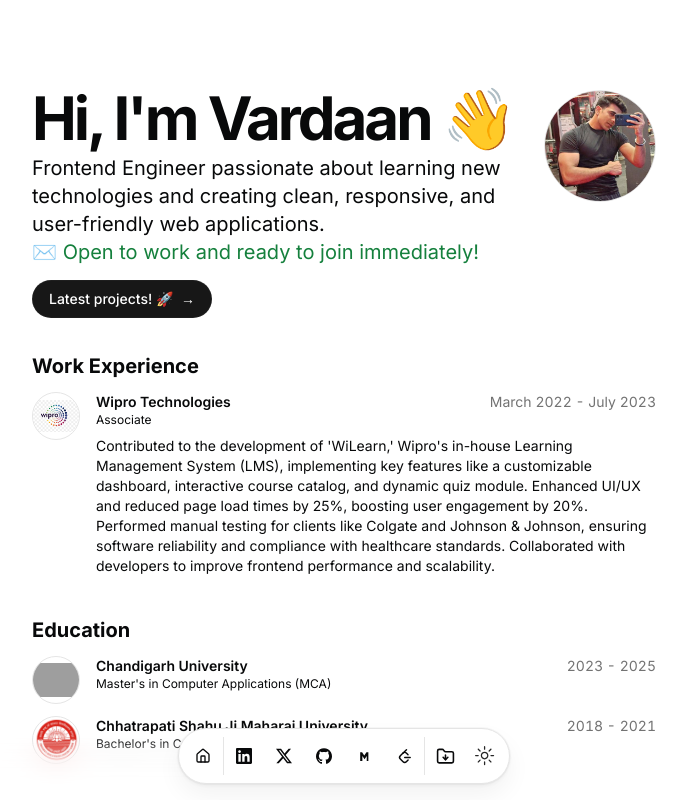
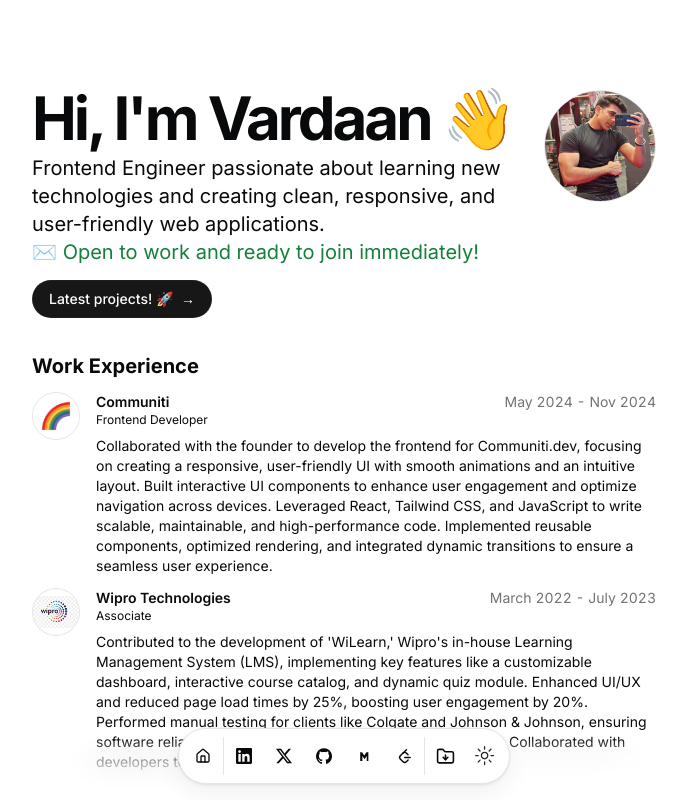
Before and after one commit to vardaan-bhatia/Vardaan-Portfolio, a Next.js app: page / in a window 1280 px wide. Shown: the top 800 px of the page, without its empty margins (296-983 px from the left). Built offline with nearby package versions, Linux system fonts and the light colour scheme; grey boxes are pictures that could not be loaded.

Commit message:
Communiti

```diff
--- a/src/data/resume.tsx
+++ b/src/data/resume.tsx
@@ -77,6 +77,18 @@
   },
 
   work: [
+    {
+      company: "Communiti",
+      href: "https://www.communiti.dev/",
+      badges: [],
+      location: "Bengaluru, Remote",
+      title: "Frontend Developer",
+      logoUrl: "/Communiti.jpg",
+      start: "May 2024",
+      end: "Nov 2024",
+      description:
+        "Collaborated with the founder to develop the frontend for Communiti.dev, focusing on creating a responsive, user-friendly UI with smooth animations and an intuitive layout. Built interactive UI components to enhance user engagement and optimize navigation across devices. Leveraged React, Tailwind CSS, and JavaScript to write scalable, maintainable, and high-performance code. Implemented reusable components, optimized rendering, and integrated dynamic transitions to ensure a seamless user experience.",
+    },
     {
       company: "Wipro Technologies",
       href: "https://www.wipro.com/",
```
Also changed, not shown: public/Communiti.jpg (added).
